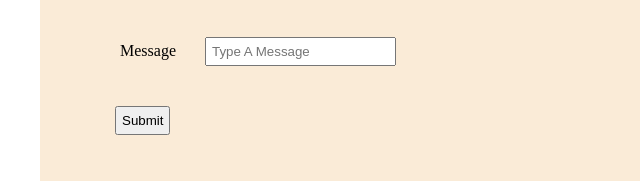
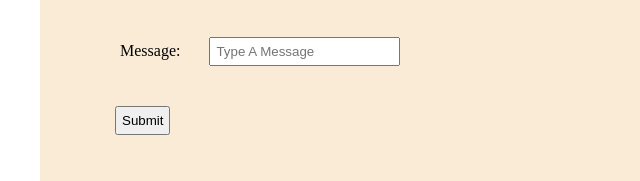
Before and after one commit to cassidymanuel01/navexample, a plain HTML site: page index.html in a window 1280 px wide. Shown: the part 619-800 px from the top of the page, 0-640 px from the left. Drawn offline with Linux system fonts and the light colour scheme.

Commit message:
https://github.com/cassidymanuel01/navexample.git

```diff
--- a/index.html
+++ b/index.html
@@ -50,7 +50,7 @@
                     <input type="text" name="Surname" id="username-field" class="login-form-field"placeholder="Enter Your Surname" required>
                 </div>
                 <div>
-                    <label>Message</label>
+                    <label>Message:</label>
                     <input type="text" name="Type A Message" placeholder="Type A Message">
                 </div>
                 <div>
```
